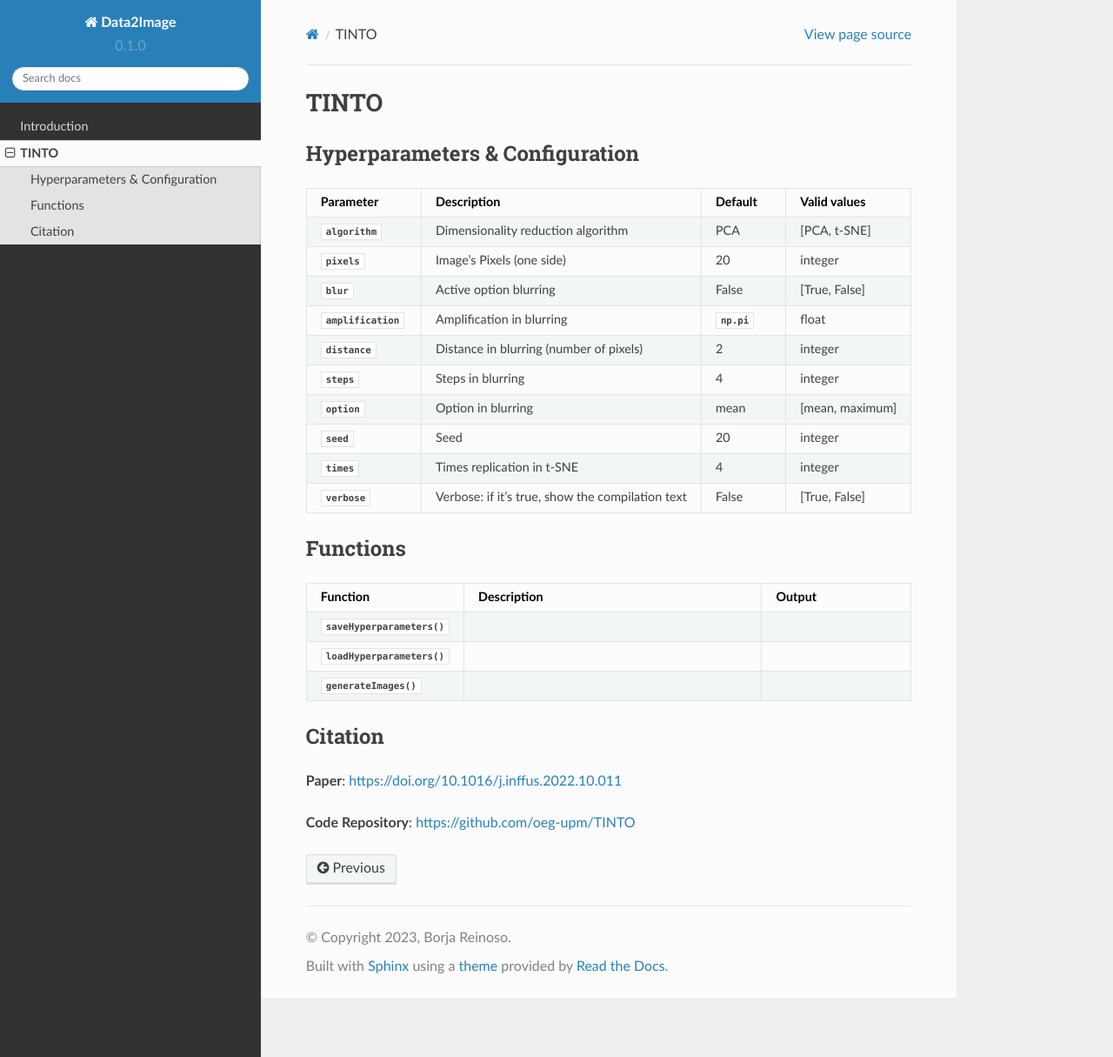
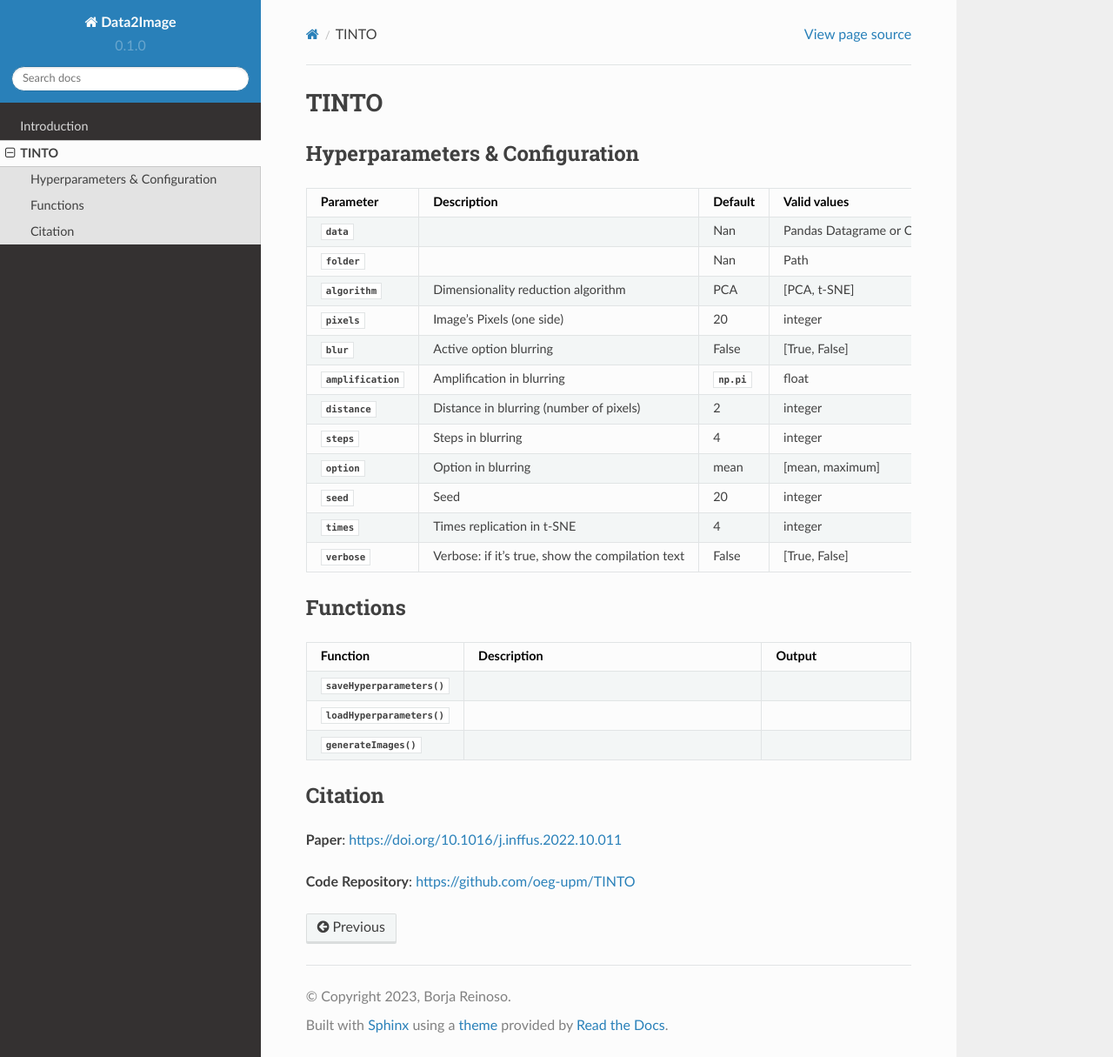
Before and after one commit to oeg-upm/TINTOlib-Documentation, a Sphinx documentation site: the page built from docs/source/tinto.rst, in a window 1280 px wide and 1215 px high. Shown: the whole window at 87% size. Built offline with Sphinx 7.4.7 and the Read the Docs theme 2.0.0, drawn with Linux system fonts in a browser that asks for light colours; pages that are not in the unit, such as notebooks, are missing from menus.

Commit message:
Update tinto.rst

```diff
--- a/docs/source/tinto.rst
+++ b/docs/source/tinto.rst
@@ -11,6 +11,14 @@
      - Description
      - Default
      - Valid values
+   * - :py:data:`data`
+     -
+     - Nan
+     - Pandas Datagrame or CSV path
+   * - :py:data:`folder`
+     -
+     - Nan
+     - Path
    * - :py:data:`algorithm`
      - Dimensionality reduction algorithm
      - PCA
```
